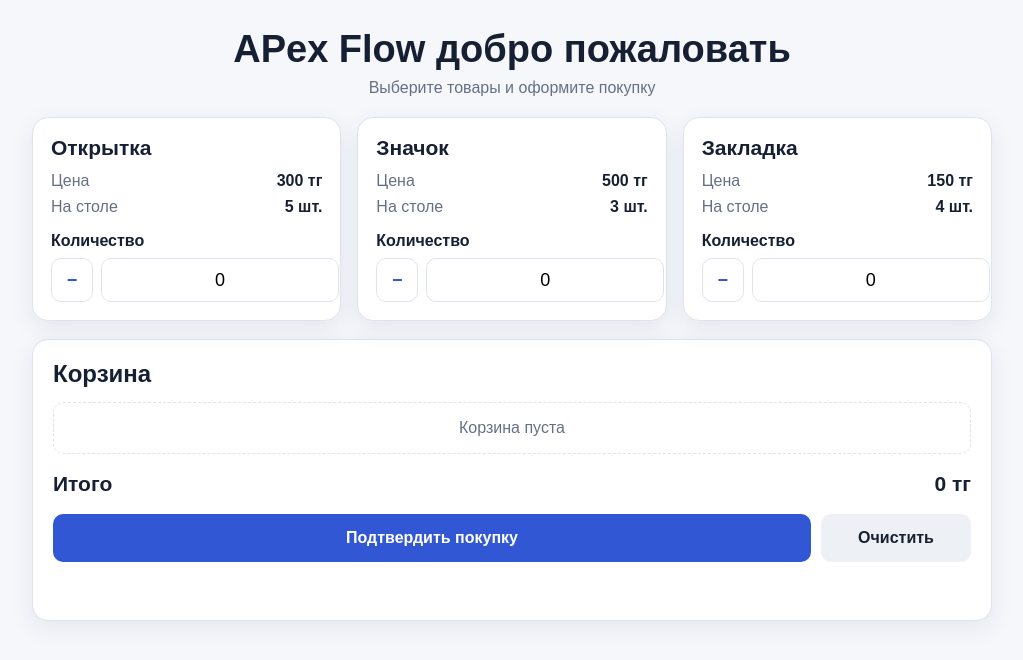
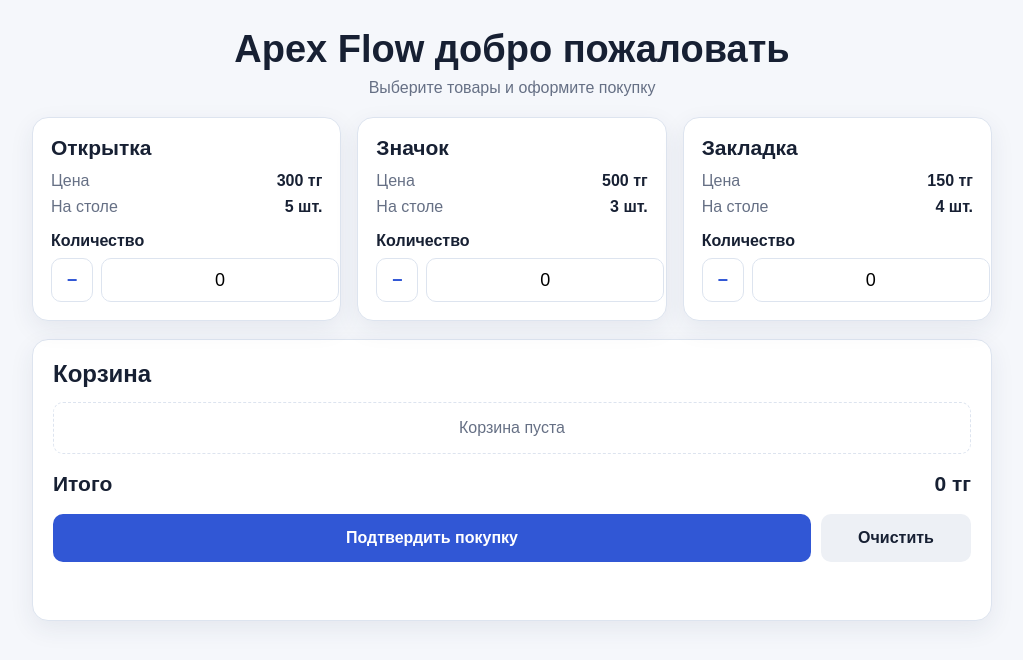
Before and after one commit to asanerasyl114-bot/Apex-Flow, a plain HTML site: page index.html in a window 1280 px wide. Shown: the whole page, without its empty margins (128-1151 px from the left). Drawn offline with Linux system fonts and the light colour scheme.

Commit message:
Update index.html

```diff
--- a/index.html
+++ b/index.html
@@ -252,7 +252,7 @@
 <body>
   <main class="container">
     <header class="header">
-      <h1>APex Flow добро пожаловать</h1>
+      <h1>Apex Flow добро пожаловать</h1>
       <p>Выберите товары и оформите покупку</p>
     </header>
 
```
